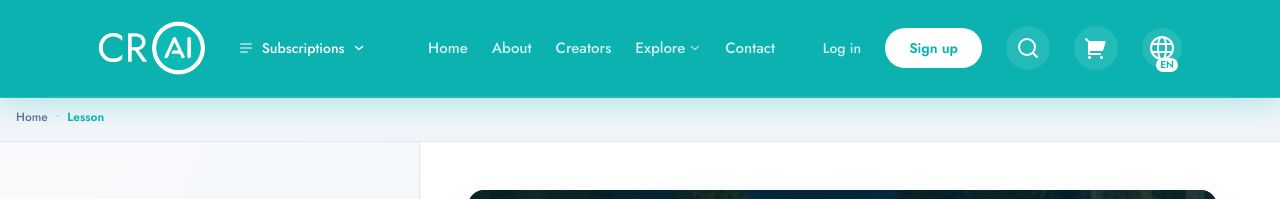
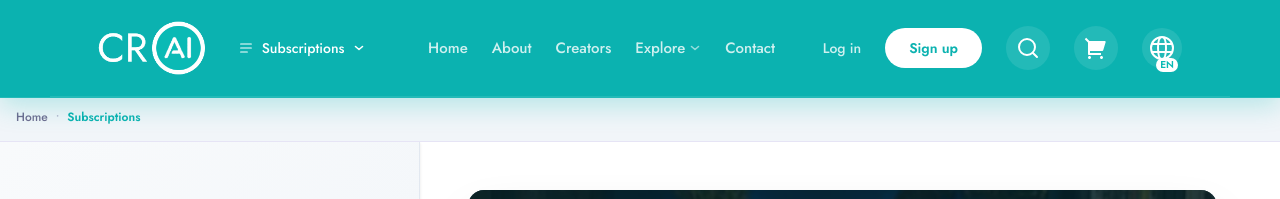
Before and after one commit to AGZ-Team/Courses-Frontend, a Next.js app: page /en/lesson in a window 1280 px wide. Shown: the top 199 px of the page. Built offline with nearby package versions, Linux system fonts and the light colour scheme.

Commit message:
deleted lesson

```diff
--- a/messages/en.json
+++ b/messages/en.json
@@ -193,7 +193,8 @@
     "login": "Log In",
     "signup": "Sign Up",
     "privacy": "Privacy Policy",
-    "terms": "Terms & Conditions"
+    "terms": "Terms & Conditions",
+    "lesson": "Subscriptions"
   },
   "login": {
     "title": "Login",
--- a/src/components/BreadCrumb.tsx
+++ b/src/components/BreadCrumb.tsx
@@ -59,7 +59,7 @@ export default function BreadCrumb({items, className}: BreadCrumbProps) {
     }
 
     // Known translatable segments
-    const knownSegments = ['explore', 'events', 'creators', 'about', 'contact', 'login', 'signup', 'privacy', 'terms'];
+    const knownSegments = ['explore', 'events', 'creators', 'about', 'contact', 'login', 'signup', 'privacy', 'terms', 'lesson'];
 
     localeSegments.forEach((segment, index) => {
       const href = `/${[locale, ...localeSegments.slice(0, index + 1)].join('/')}`;
```
Also changed, not shown: messages/ar.json.
